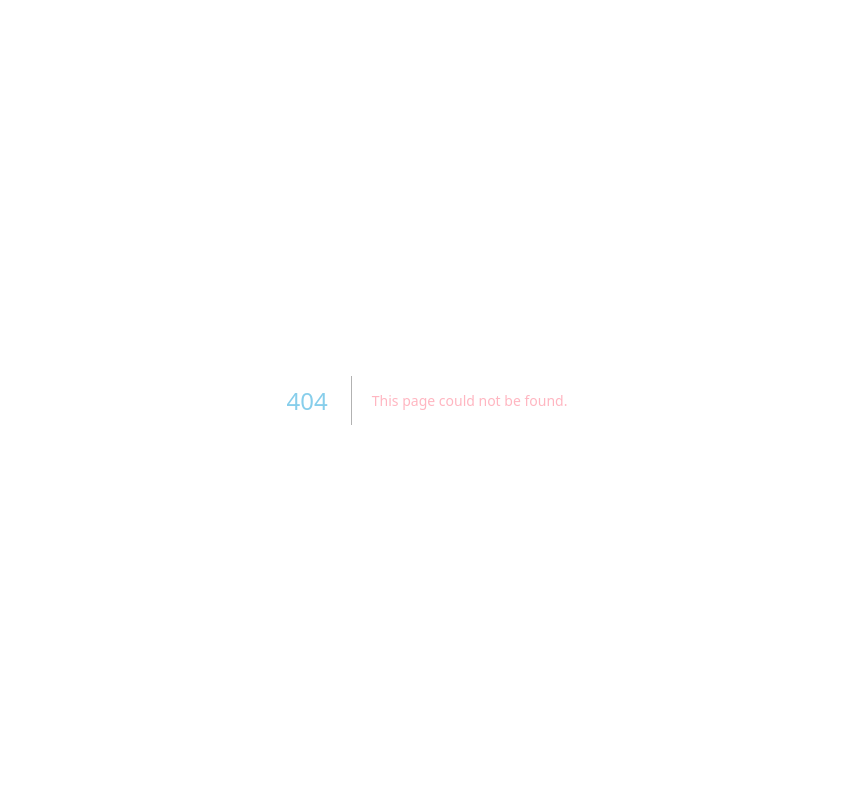
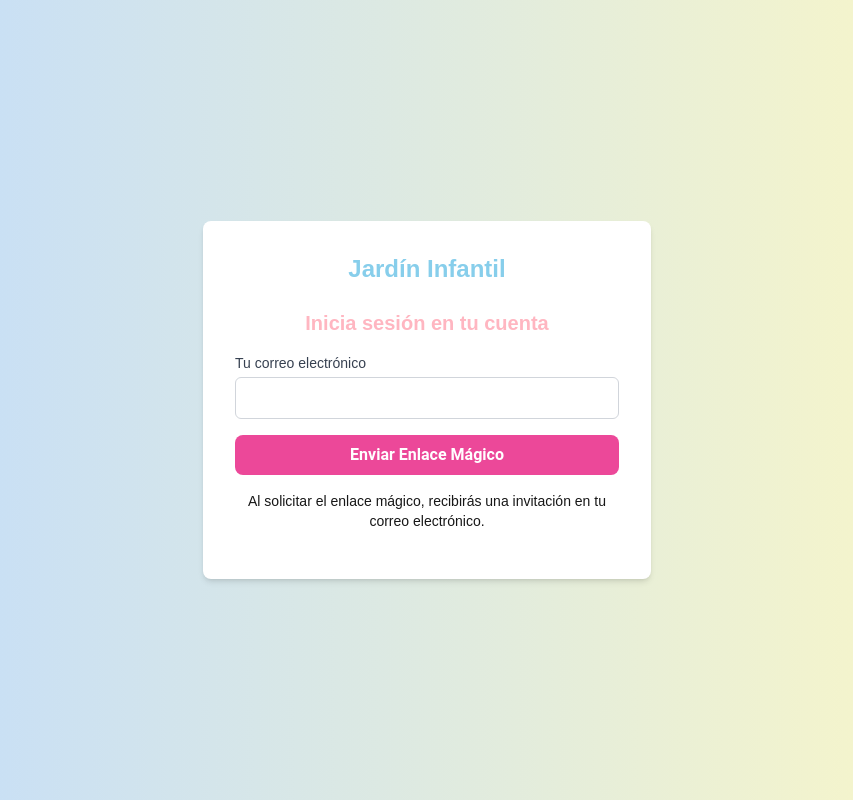
Before and after one commit to Rodro1975/jardin-infantil, a Next.js app: page /login in a window 1280 px wide. Before the commit this address had no page. Shown: the whole page, without its empty margins (213-1066 px from the left). Built offline with nearby package versions, Linux system fonts and the light colour scheme; no server answers.

Commit message:
Creación paginas principales home login dashboard y auth con  supabase

```diff
--- /dev/null
+++ b/src/app/dashboard/page.js
@@ -0,0 +1,50 @@
+"use client";
+
+import { useState, useEffect } from "react";
+import supabase from "@/utils/supabaseClient";
+
+export default function DashboardPage() {
+    const [userEmail, setUserEmail] = useState("");
+    const [error, setError] = useState(null);
+
+    useEffect(() => {
+        const getUser = async () => {
+            try {
+                const { data, error } = await supabase.auth.getUser();
+                if (error) {
+                    throw new Error(error.message); // Lanza el error si ocurre
+                }
+                if (data?.user) {
+                    setUserEmail(data.user.email);
+                } else {
+                    setUserEmail("Usuario no autenticado");
+                }
+            } catch (err) {
+                console.error("Error al obtener el usuario:", err.message);
+                setError(err.message); // Guarda el mensaje de error para mostrarlo en la UI
+            }
+        };
+
+        getUser();
+    }, []);
+
+    return (
+        <main className="flex flex-col items-center justify-center min-h-screen p-8 bg-gradient-to-r from-blue-200 to-yellow-100">
+            <header className="text-center">
+                <h1 className="text-4xl text-sky-blue font-bold text-shadow-md">
+                    Jardín Infantil
+                </h1>
+                {userEmail && (
+                    <h2 className="text-2xl text-soft-pink mt-4">
+                        Bienvenido, {userEmail}
+                    </h2>
+                )}
+            </header>
+            <p className="mt-8 text-lg text-center">
+                {!error
+                    ? "¡Gracias por iniciar sesión! Aquí puedes gestionar tu información."
+                    : `Error: ${error}`}
+            </p>
+        </main>
+    );
+}
--- /dev/null
+++ b/src/app/login/page.js
@@ -0,0 +1,57 @@
+"use client";
+
+import React, { useState } from "react";
+import supabase from "@/utils/supabaseClient";
+
+export default function LoginPage() {
+    const [email, setEmail] = useState("");
+
+    const handleSubmit = async (e) => {
+        e.preventDefault();
+        const { error } = await supabase.auth.signInWithOtp({
+            email,
+        });
+        if (error) {
+            console.error("Error al enviar el enlace mágico:", error.message);
+        } else {
+            alert("Se ha enviado un enlace mágico a tu correo."); // Mensaje al usuario
+            setEmail(""); // Limpiar el formulario después de enviar
+        }
+    };
+
+    return (
+        <section className="flex items-center justify-center min-h-screen p-8 bg-gradient-to-r from-blue-200 to-yellow-100">
+            <div className="max-w-md w-full bg-white rounded-lg shadow-md p-8">
+                <h1 className="text-2xl font-bold text-center mb-6">Jardín Infantil</h1>
+                <h2 className="text-xl font-semibold text-center mb-4">Inicia sesión en tu cuenta</h2>
+                <form onSubmit={handleSubmit}>
+                    <div className="mb-4">
+                        <label
+                            htmlFor="email"
+                            className="block text-sm font-medium text-gray-700"
+                        >
+                            Tu correo electrónico
+                        </label>
+                        <input
+                            type="email"
+                            id="email"
+                            value={email}
+                            onChange={(e) => setEmail(e.target.value)}
+                            required
+                            className="mt-1 block w-full p-2 border border-gray-300 rounded-md focus:outline-none focus:ring focus:ring-blue-500"
+                        />
+                    </div>
+                    <button
+                        type="submit"
+                        className="w-full bg-pink-500 text-white py-2 rounded-lg hover:bg-pink-600 transition duration-300"
+                    >
+                        Enviar Enlace Mágico
+                    </button>
+                </form>
+                <p className="mt-4 text-center text-sm">
+                    Al solicitar el enlace mágico, recibirás una invitación en tu correo electrónico.
+                </p>
+            </div>
+        </section>
+    );
+}
--- a/src/app/page.js
+++ b/src/app/page.js
@@ -11,7 +11,7 @@ export default function Home() {
           Fomentamos el aprendizaje y la creatividad en un ambiente seguro y divertido.
         </p>
         <button className="px-6 py-3 bg-pink-500 text-white rounded-lg shadow-md hover:bg-pink-600 transition duration-300">
-          ¡Inscríbete Ahora!
+          Inicia Sesión Ahora!
         </button>
       </div>
       <div className="hidden md:block absolute right-0 top-0 h-full w-full">
--- /dev/null
+++ b/src/components/PanelAdmin.js
@@ -0,0 +1,11 @@
+"use client";
+
+import React from "react";
+
+const PanelAdmin = () => {
+    return(
+        <h1>Soy el panel de trabajo del administrador</h1>
+    )
+};
+
+export default PanelAdmin;
--- /dev/null
+++ b/src/utils/supabaseClient.js
@@ -0,0 +1,9 @@
+import { createClient } from "@supabase/supabase-js";
+
+
+const supabaseUrl = process.env.NEXT_PUBLIC_SUPABASE_URL;
+const supabaseKey = process.env.NEXT_PUBLIC_SUPABASE_ANON_KEY;
+
+const supabase = createClient(supabaseUrl, supabaseKey)
+
+export default supabase;
```
Also changed, not shown: package.json (+8 -4 lines), 1 other file (tests, documents, lock files or other folders).
